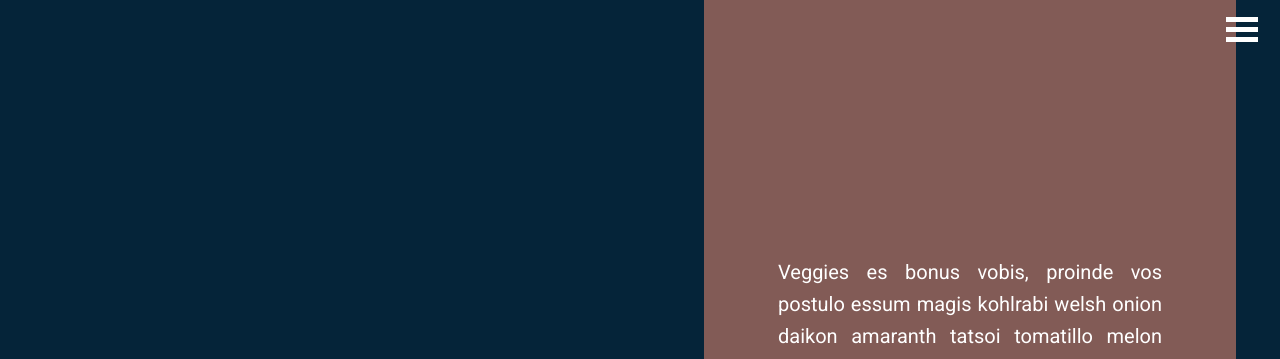
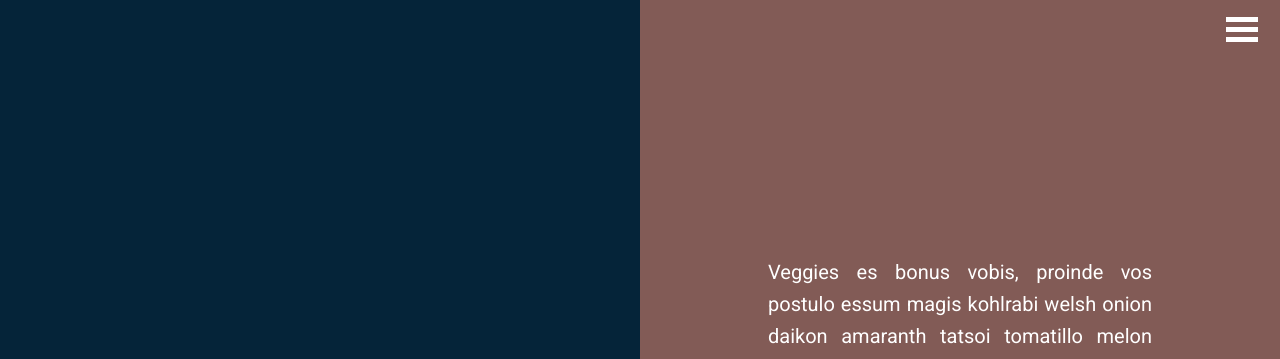
Before and after one commit to spacelab2/spacelab2.github.io, a website: page index.html in a window 1280 px wide. Shown: the top 359 px of the page. Drawn offline with nearby package versions, Linux system fonts and the light colour scheme.

Commit message:
Fix layout error

```diff
--- a/app/scss/base/_layout.scss
+++ b/app/scss/base/_layout.scss
@@ -10,7 +10,7 @@
 }
 
 .layout-left {
-    height: 45vh;
+    height: 40vh;
     width: 100vw;
     display: flex;
     align-items: center;
@@ -33,7 +33,7 @@
     justify-content: center;
     background: $body-background;
     @media (min-width: 600px) {
-        width: 40vw;
+        width: 50vw;
         height: 100%;
         padding: pxtorem(10);
 
```
Also changed, not shown: public/css/style.css.
